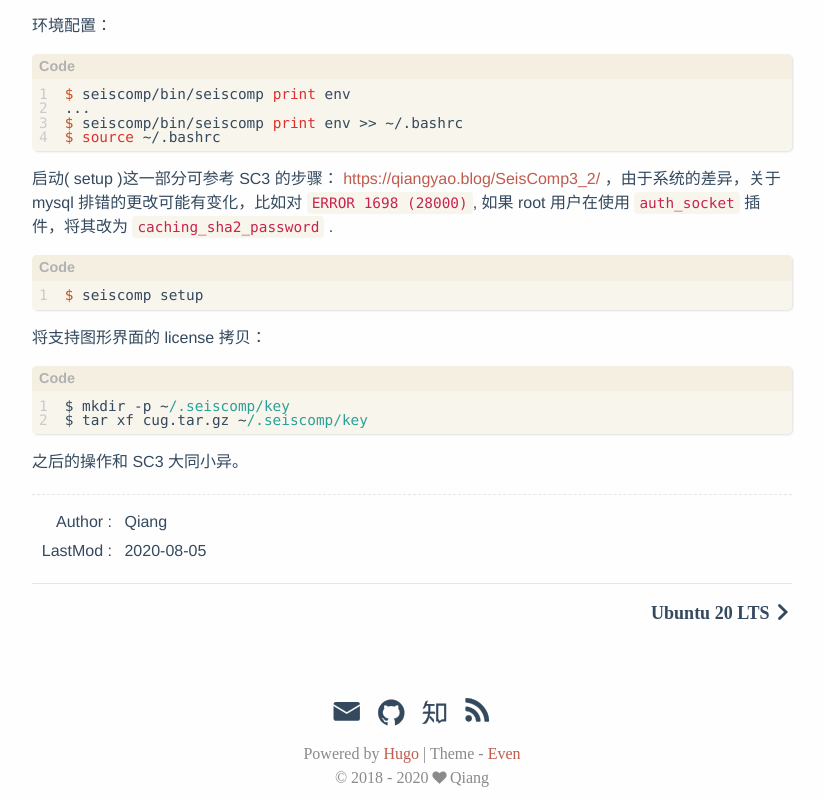
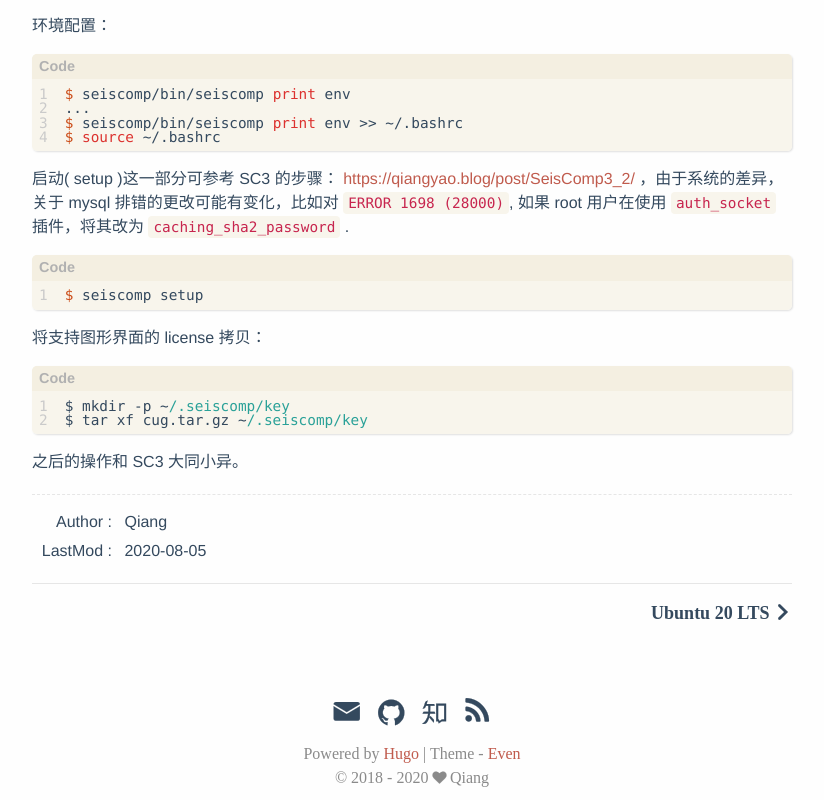
Before and after one commit to YQ-ERICUG/YQ-ERICUG.github.io, a plain HTML site: page post/SeisComp4_1/index.html in a window 1280 px wide. Shown: the part 1953-2753 px from the top of the page, without its empty margins (228-1052 px from the left). Drawn offline with nearby package versions, Linux system fonts and the light colour scheme; a script that the page names is missing.

Commit message:
new blog added or blog changed

```diff
--- a/post/SeisComp4_1/index.html
+++ b/post/SeisComp4_1/index.html
@@ -198,7 +198,7 @@ innodb_flush_log_at_trx_commit = 2
 $ seiscomp/bin/seiscomp print env &gt;&gt; ~/.bashrc
 $ source ~/.bashrc
 </code></pre>
-<p>启动( setup )这一部分可参考 SC3 的步骤： <a href="https://qiangyao.blog/SeisComp3_2/">https://qiangyao.blog/SeisComp3_2/</a> ，由于系统的差异，关于 mysql 排错的更改可能有变化，比如对 <code>ERROR 1698 (28000)</code>, 如果 root 用户在使用 <code>auth_socket</code> 插件，将其改为 <code>caching_sha2_password</code> .</p>
+<p>启动( setup )这一部分可参考 SC3 的步骤： <a href="https://qiangyao.blog/post/SeisComp3_2/">https://qiangyao.blog/post/SeisComp3_2/</a> ，由于系统的差异，关于 mysql 排错的更改可能有变化，比如对 <code>ERROR 1698 (28000)</code>, 如果 root 用户在使用 <code>auth_socket</code> 插件，将其改为 <code>caching_sha2_password</code> .</p>
 <pre><code>$ seiscomp setup
 </code></pre>
 <p>将支持图形界面的 license 拷贝：</p>
```
